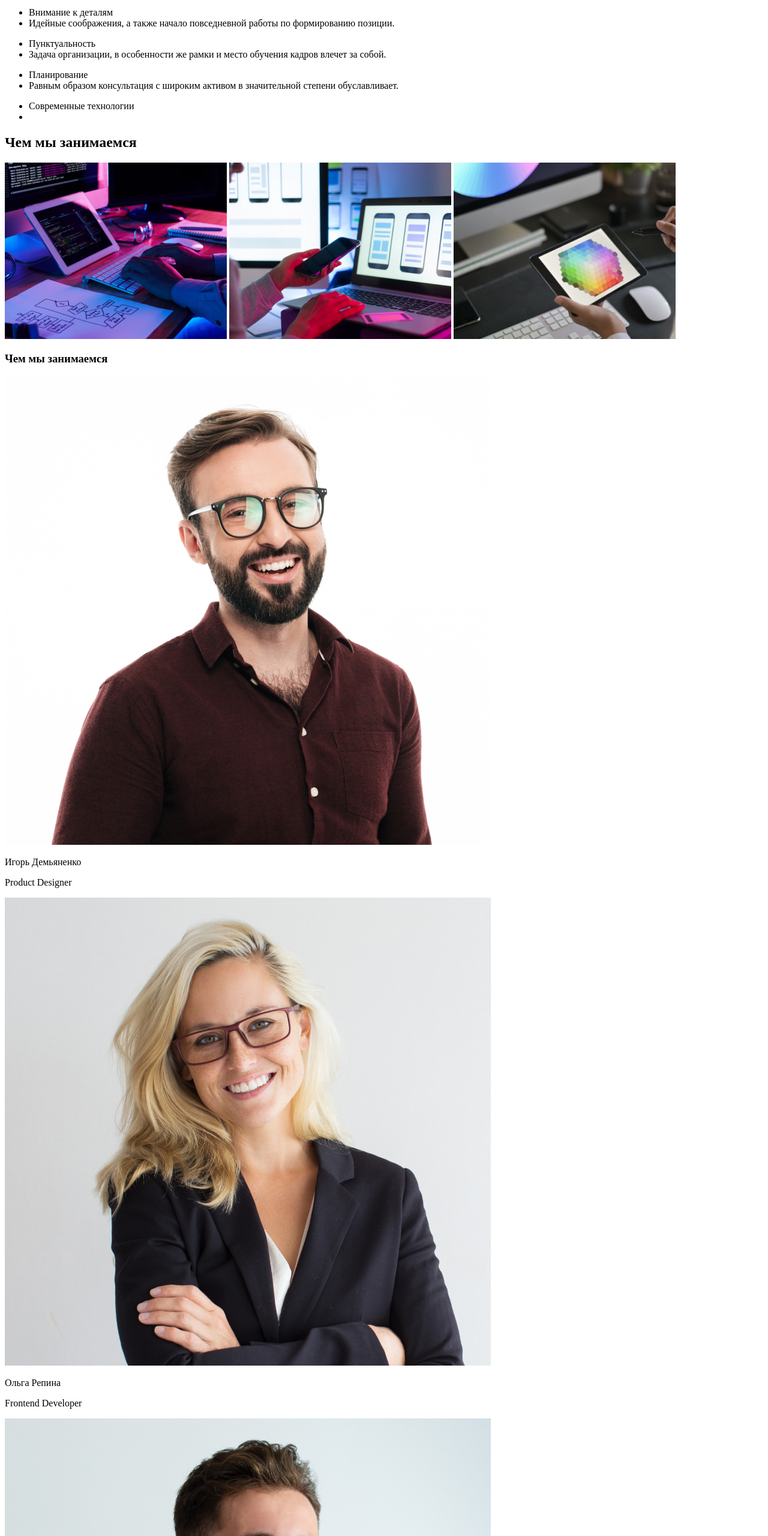
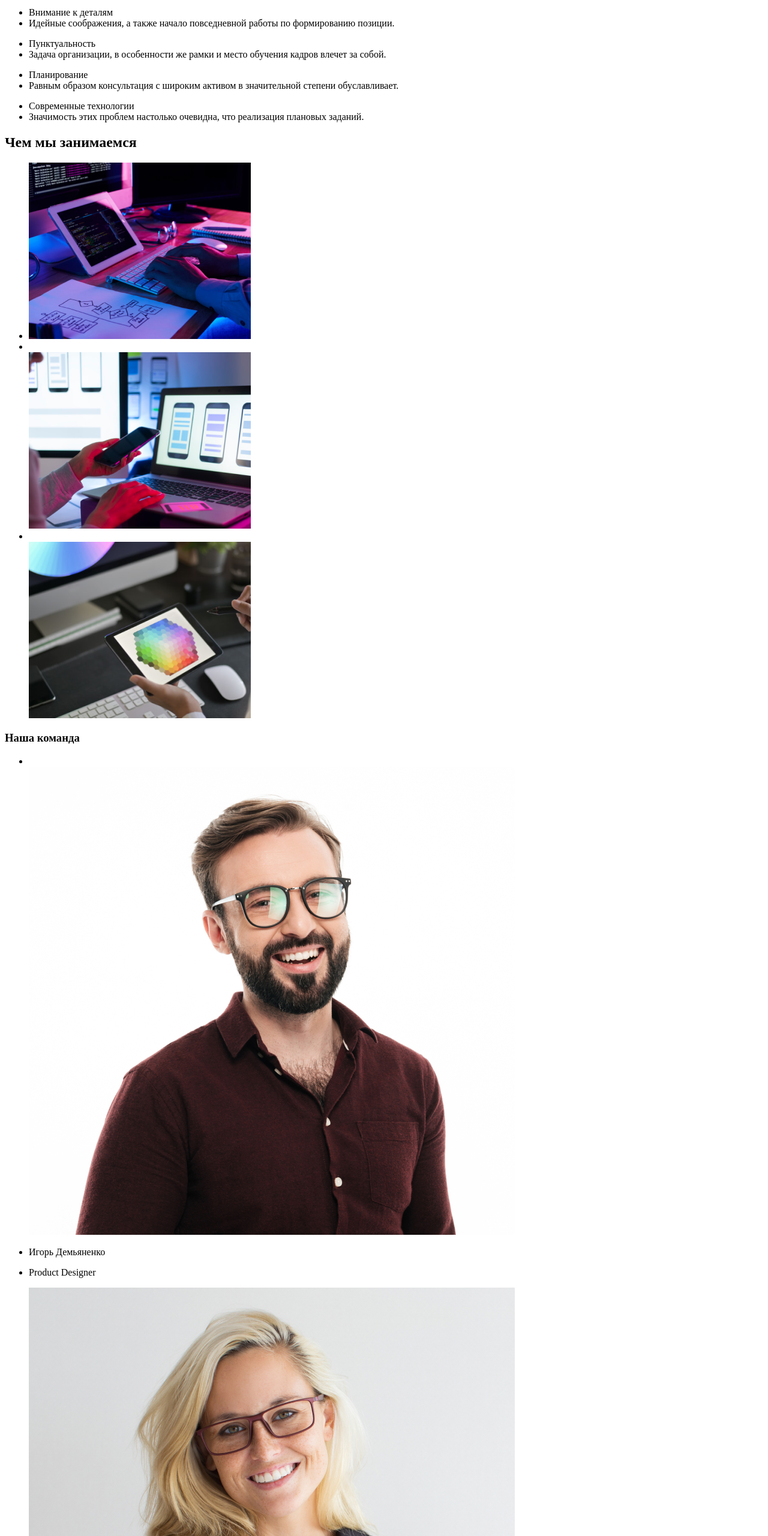
Before and after one commit to Volvo23/goit-markup-hw-01, a plain HTML site: page index.html in a window 1280 px wide. Shown: the part 240-2800 px from the top of the page at 60% size. Drawn offline with Linux system fonts and the light colour scheme.

Commit message:
dz 1 pravka4

```diff
--- a/index.html
+++ b/index.html
@@ -26,8 +26,9 @@
         <section>
         <h1>Эффективные решения для вашего бизнеса</h1>
         <button>Заказать услугу</button>
-
-
+        </section>
+        <!--Списки-->
+        <section>
         <ul>
           <li>Внимание к деталям</li>
           <li>
@@ -51,34 +52,51 @@
         </ul>
         <ul>
           <li>Современные технологии</li>
-          <li></li>
+          <li>Значимость этих проблем настолько очевидна, что реализация плановых
+          заданий.</li>
         </ul>
         </section>
-        <section2>
+        <section>
         <h2>Чем мы занимаемся</h2>
-        <img src="./img/img1.png" alt="Photo" />
-        <img src="./img/img2.png" alt="Phone" />
-        <img src="./img/img3.png" alt="Ipad"/>
-        </section2>
-
-        <section3
-        ><h3>Чем мы занимаемся</h3>
-        <img src="./img/img4.jpg" alt="Игорь Демьяненко" />
-        <p>Игорь Демьяненко</p>
-        <p>Product Designer</p>
-
-        <img src="./img/img5.jpg" alt="Ольга Репина" />
-        <p>Ольга Репина</p>
-        <p>Frontend Developer</p>
-
-        <img src="./img/img6.jpg" alt="Николай Тарасов" />
-
-        <p>Николай Тарасов</p>
-        <p>Marketing</p>
-        <img src="./img/image7.jpg" alt="Михаил Ермаков" />
-        <p>Михаил Ермаков</p>
-        <p>UI Designer</p>
-        </section3
+         <ul>
+          <li><img src="./img/img1.png" alt="Photo" /></li>
+          <li></li><img src="./img/img2.png" alt="Phone" /></li>
+          <li></li><img src="./img/img3.png" alt="Ipad"/></li>
+         </ul>
+        </section>
+        <section>
+        <h3>Наша команда</h3>
+        <div>
+          <ul>
+           <li></li><img src="./img/img4.jpg" alt="Игорь Демьяненко" /></li>
+           <li><p>Игорь Демьяненко</p></li>
+           <li><p>Product Designer</p></li>
+          </ul>
+        </div>
+        <div>
+          <ul>
+            <li><img src="./img/img5.jpg" alt="Ольга Репина" /></li>
+            <li><p>Ольга Репина</p></li>
+            <li><p>Frontend Developer</p></li>
+          </ul>
+        </div>
+        <div>
+          <ul>
+            <li><img src="./img/img6.jpg" alt="Николай Тарасов" /></li>
+            <li><p>Николай Тарасов</p>
+            <li><p>Marketing</p></li>
+          </ul>
+        </div>
+        <div>
+          <ul>
+            <li><img src="./img/image7.jpg" alt="Михаил Ермаков"" /></li>
+            <li>
+              <p>Михаил Ермаков</p>
+            <li>
+              <p>UI Designe</p>
+            </li>
+          </ul>
+        </div>
       </main>
     <footer>
       <a href="WebStudio">Webstudio</a></p>
```
